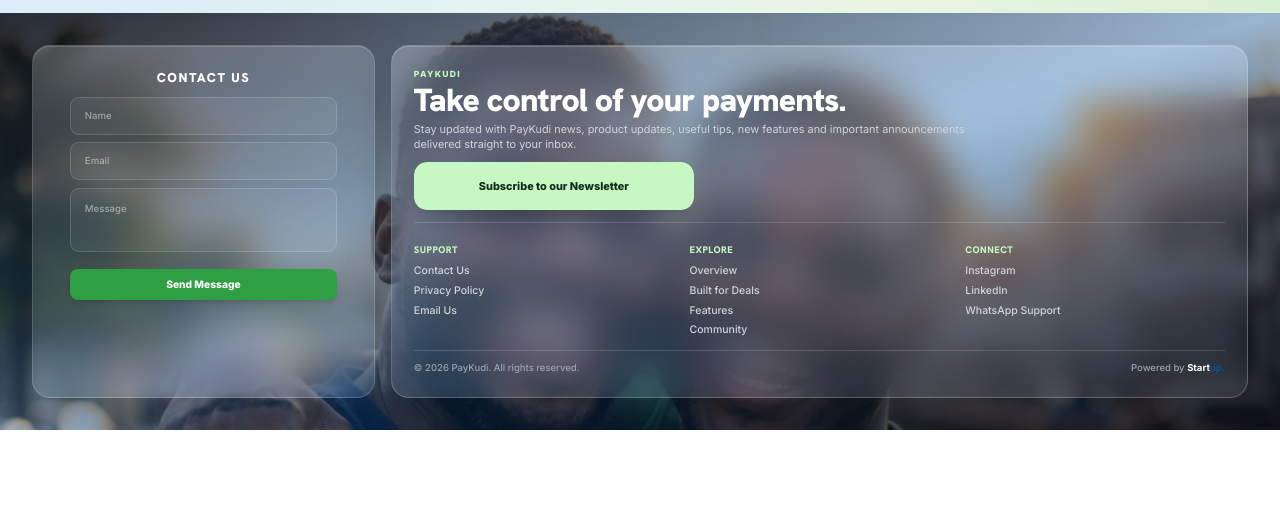
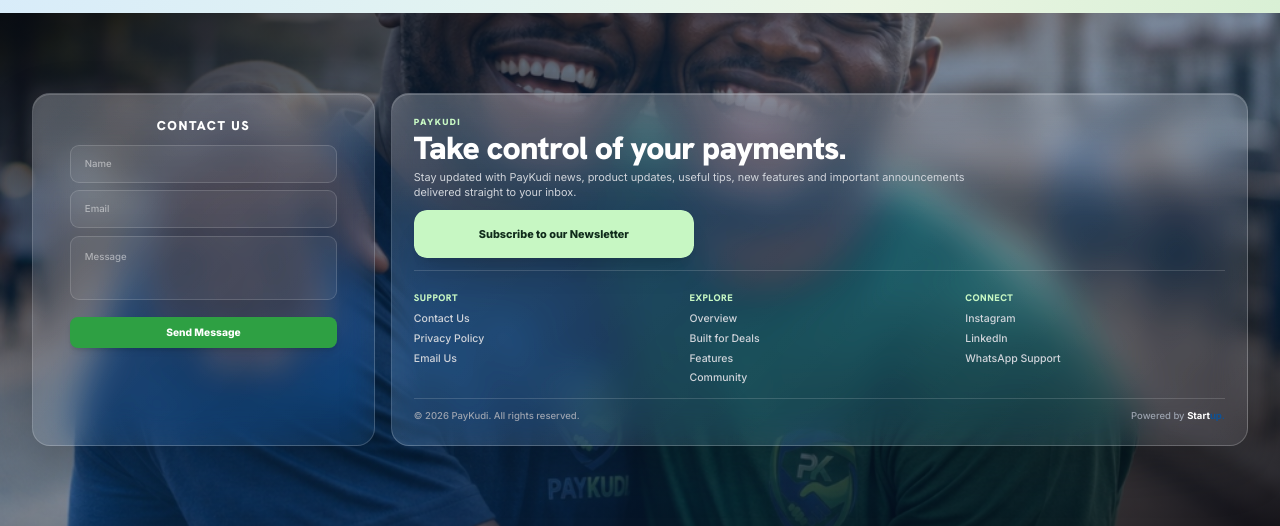
Before and after one commit to STARTUPBUILDtech/PAYKUDI, a website: page index.html in a window 1280 px wide. Shown: the part 2528-3054 px from the top of the page. Before the commit the page ends 2958 px from the top, so only its background shows below. Drawn offline with nearby package versions, Linux system fonts and the light colour scheme.

Commit message:
Restore full size background image display for footer photo

```diff
--- a/index.html
+++ b/index.html
@@ -1571,16 +1571,16 @@
 
 
   <!-- ================= PAYKUDI GLOSSY TWO-TILE FOOTER ================= -->
-  <footer id="footerSection" class="relative overflow-hidden px-4 sm:px-6 lg:px-8 py-6 sm:py-8">
-
-    <!-- Existing PayKudi Photo Background -->
+  <footer id="footerSection" class="relative overflow-hidden px-4 sm:px-6 lg:px-8 py-12 sm:py-16 lg:py-20 min-h-[480px] flex items-center">
+
+    <!-- Existing PayKudi Photo Background (Full Size Display) -->
     <div class="absolute inset-0 z-0 overflow-hidden">
-      <img src="paykudi-contact-photo.jpg" alt="PayKudi Team" class="w-full h-full object-cover object-top" />
+      <img src="paykudi-contact-photo.jpg" alt="PayKudi Team" class="w-full h-full object-cover object-center" />
       <div class="absolute inset-0 bg-gradient-to-br from-gray-950/85 via-[#0E5296]/40 to-gray-950/85"></div>
     </div>
 
     <!-- TWO INDEPENDENT GLOSSY FOOTER TILES (30% Left, 70% Right) -->
-    <div class="relative z-10 max-w-7xl mx-auto">
+    <div class="relative z-10 max-w-7xl mx-auto w-full">
       <div class="grid grid-cols-1 lg:grid-cols-[0.72fr_1.8fr] gap-3 sm:gap-4 items-stretch">
 
         <!-- ================= LEFT SMALL TILE (~30%): COMPACT CONTACT US FORM ================= -->
```
